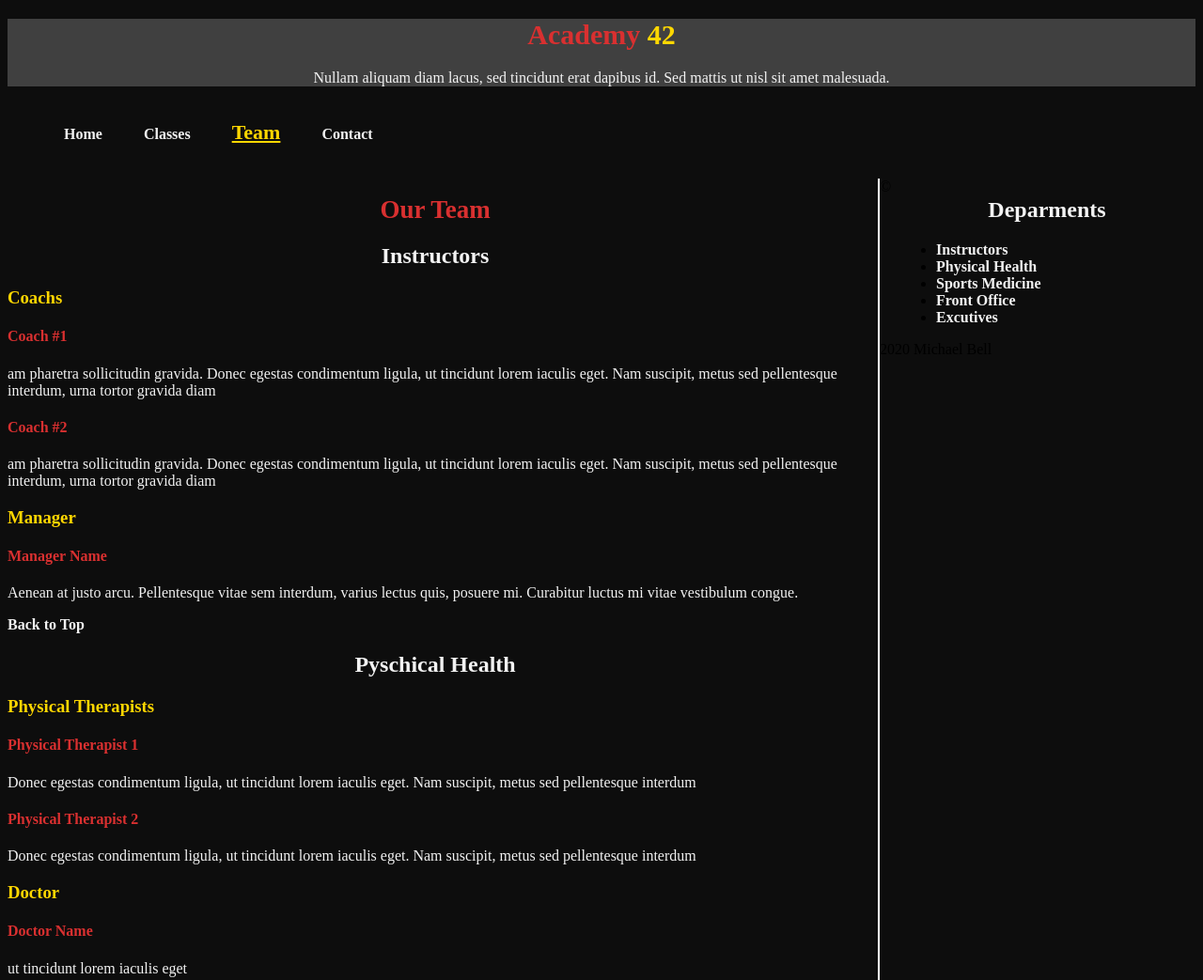
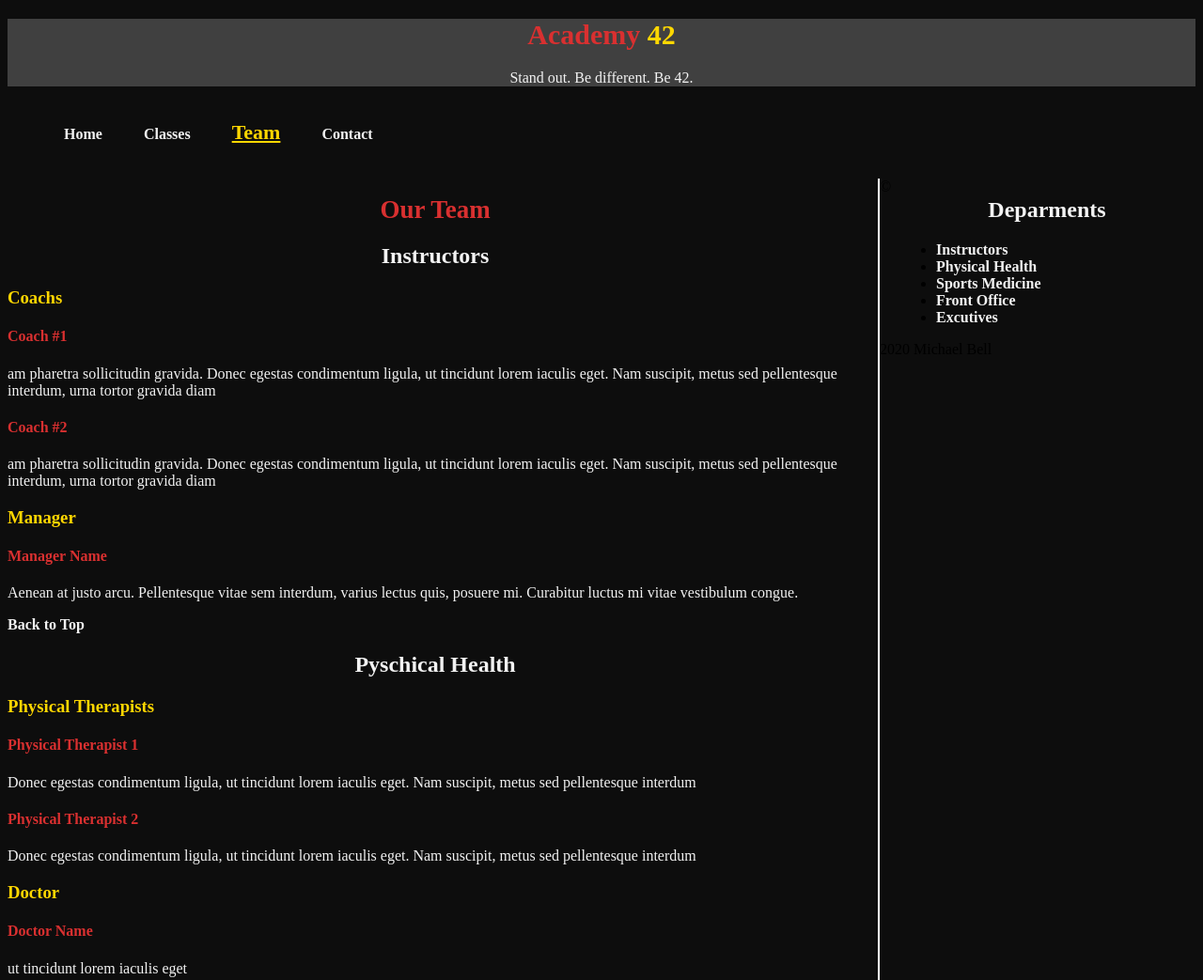
Before and after one commit to mbell8464/FED1StudioProject, a plain HTML site: page FED1StudioProject/team.html in a window 1280 px wide. Shown: the top 1043 px of the page at 94% size. Drawn offline with Linux system fonts and the light colour scheme.

Commit message:
Changed company slogan

```diff
--- a/FED1StudioProject/team.html
+++ b/FED1StudioProject/team.html
@@ -16,7 +16,7 @@
 
         <h1>Academy <span>42</span></h1>
         <p>
-            Nullam aliquam diam lacus, sed tincidunt erat dapibus id. Sed mattis ut nisl sit amet malesuada.
+            Stand out. Be different. Be 42.
         </p>
     </header>
 
```
